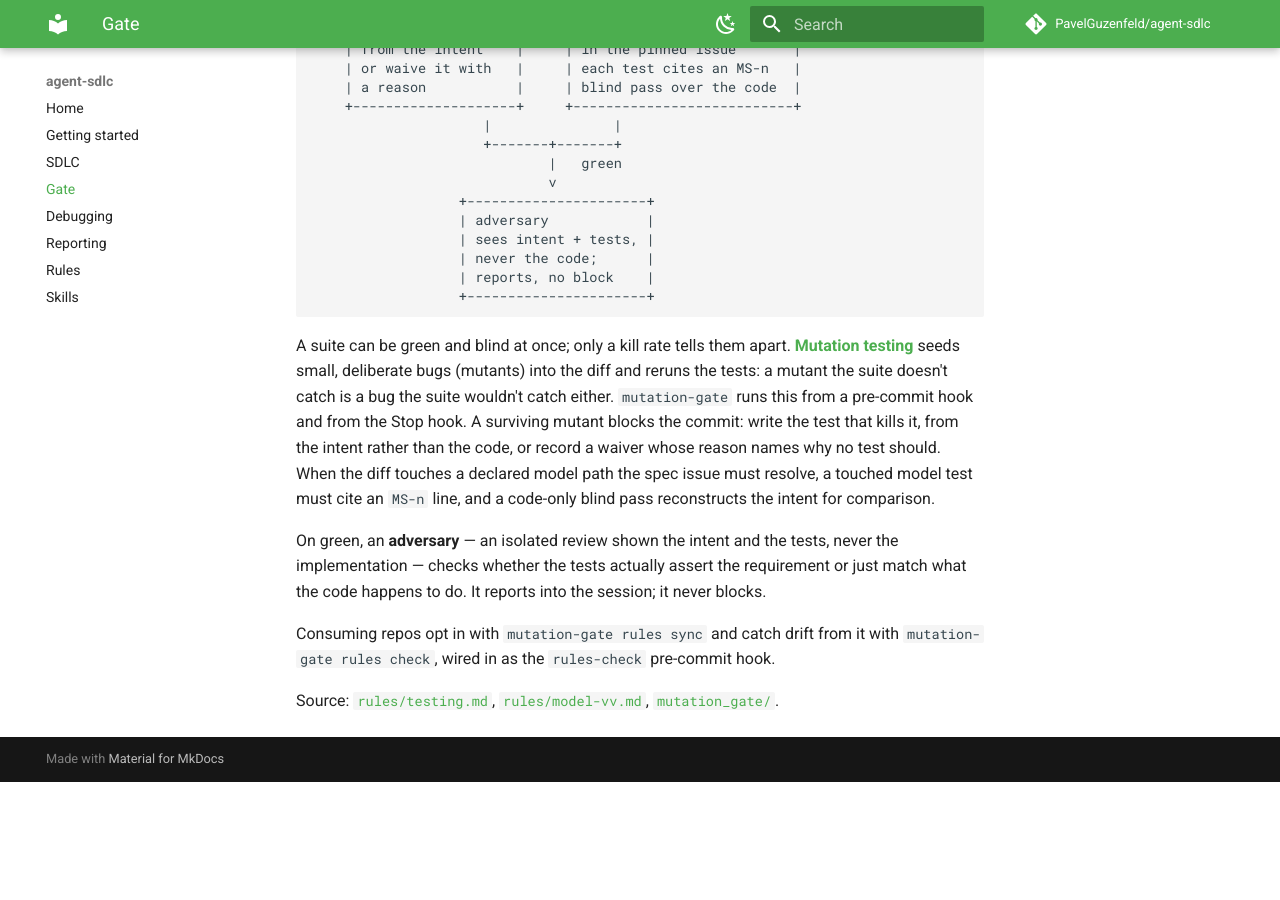
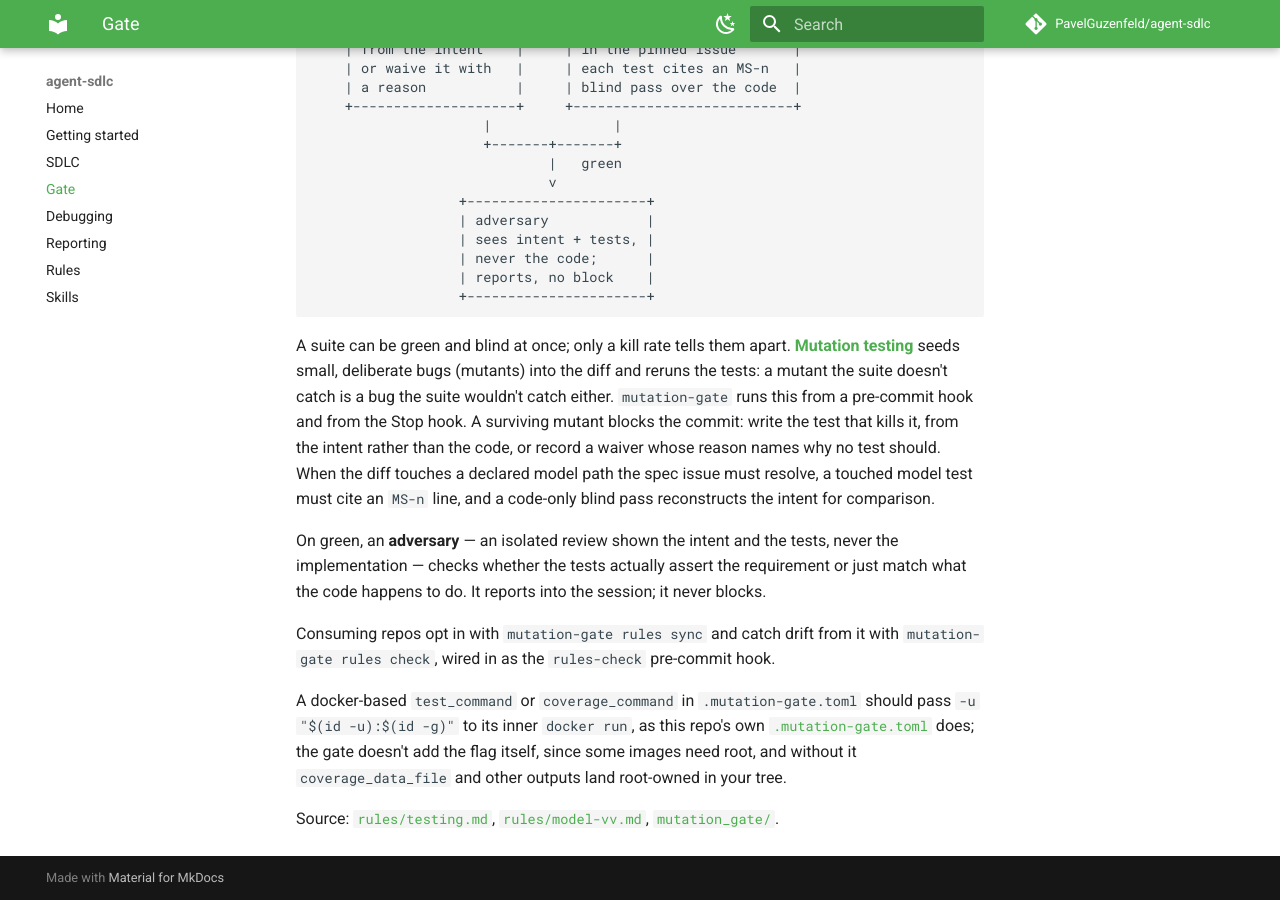
Before and after one commit to PavelGuzenfeld/agent-sdlc, an MkDocs documentation site: the page built from docs/gate.md, in a window 1280 px wide and 900 px high, scrolled down 531 px. Built offline with MkDocs 1.6.1 and Material for MkDocs 9.7.7, drawn with Linux system fonts in a browser that asks for light colours; comment, search, counter and statistics services are not loaded; before the commit the page ends 1313 px from its top, so only the background shows below that.

Commit message:
docs: pass host uid to docker-based test/coverage commands (#179)

```diff
--- a/docs/gate.md
+++ b/docs/gate.md
@@ -57,4 +57,11 @@ Consuming repos opt in with `mutation-gate rules sync` and catch drift from
 it with `mutation-gate rules check`, wired in as the `rules-check`
 pre-commit hook.
 
+A docker-based `test_command` or `coverage_command` in `.mutation-gate.toml`
+should pass `-u "$(id -u):$(id -g)"` to its inner `docker run`, as this
+repo's own [`.mutation-gate.toml`](https://github.com/PavelGuzenfeld/agent-sdlc/blob/main/.mutation-gate.toml)
+does; the gate doesn't add the flag itself, since some images need root, and
+without it `coverage_data_file` and other outputs land root-owned in your
+tree.
+
 Source: [`rules/testing.md`](https://github.com/PavelGuzenfeld/agent-sdlc/blob/main/rules/testing.md), [`rules/model-vv.md`](https://github.com/PavelGuzenfeld/agent-sdlc/blob/main/rules/model-vv.md), [`mutation_gate/`](https://github.com/PavelGuzenfeld/agent-sdlc/tree/main/mutation_gate).
```
